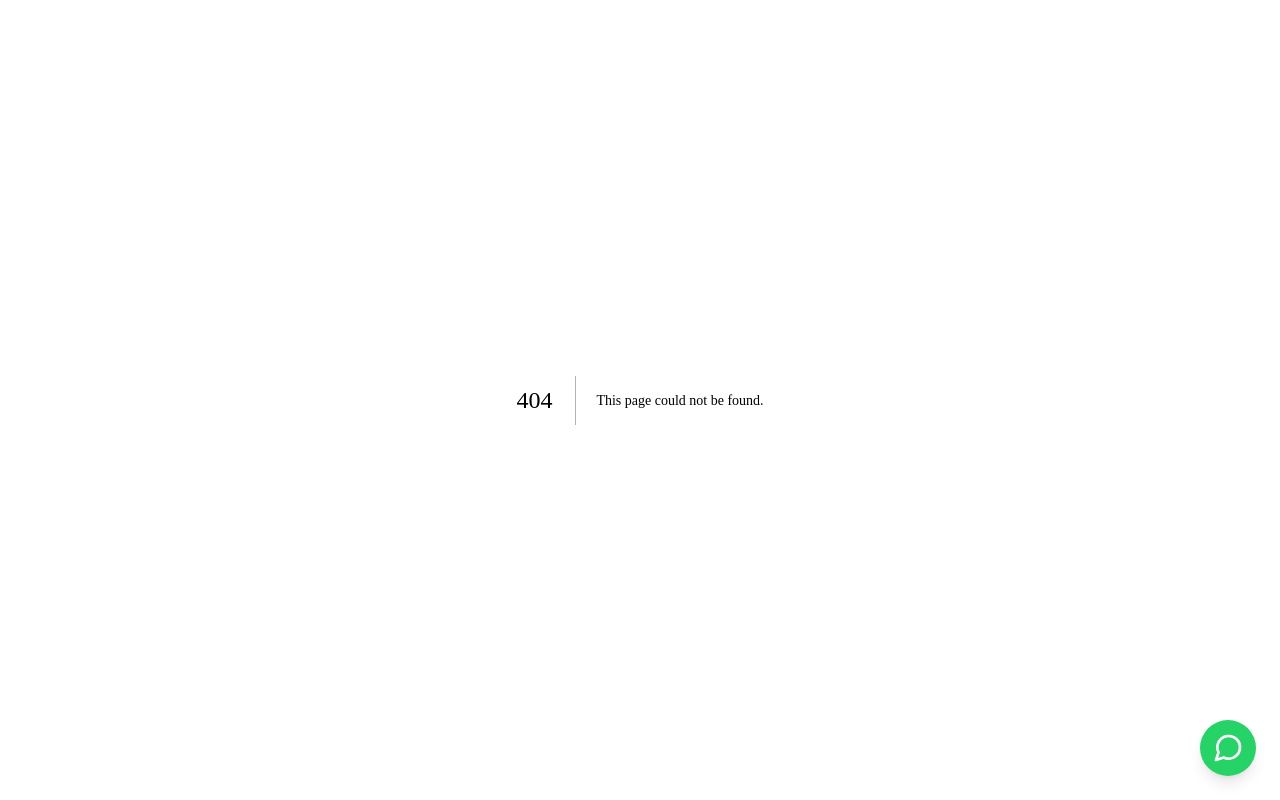
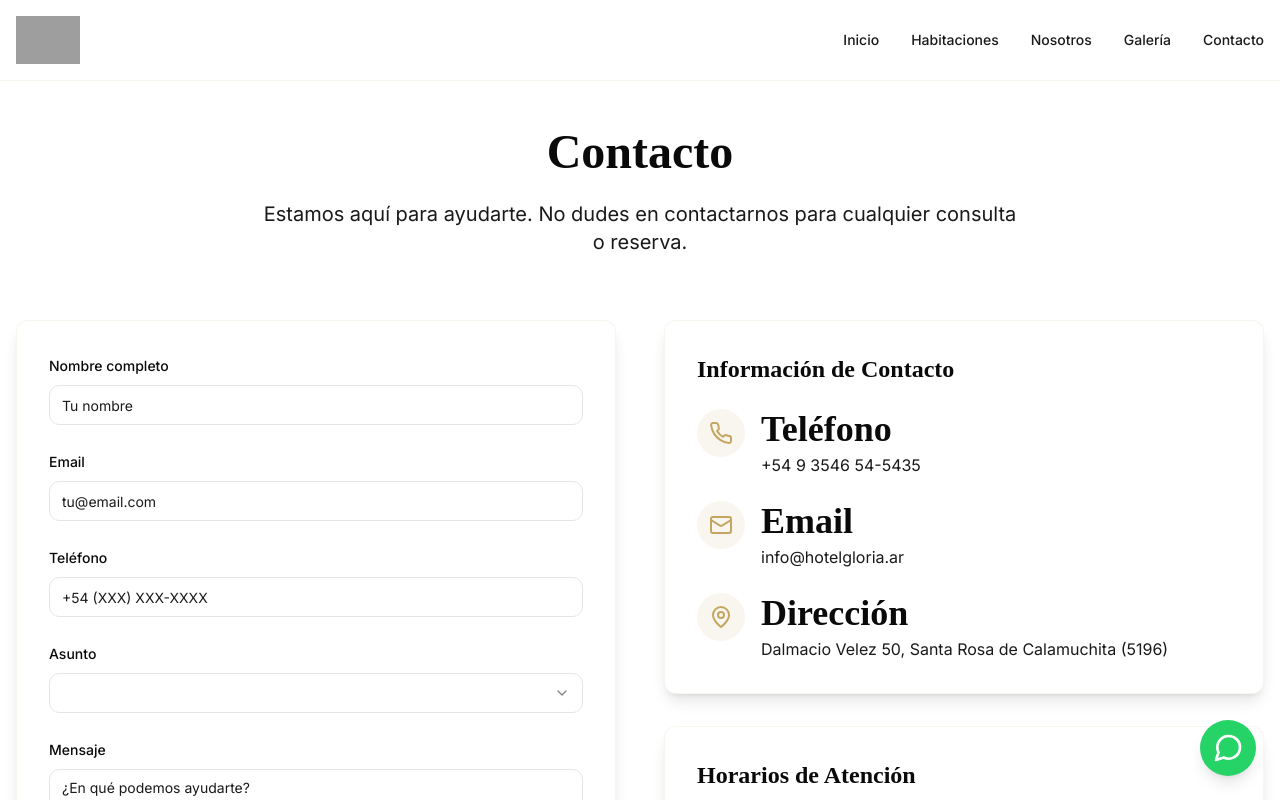
Before and after one commit to clientesweb/hotelgloria, a Next.js app: page /contacto in a window 1280 px wide. Before the commit this address had no page. Shown: the top 800 px of the page. Built offline with nearby package versions, Linux system fonts and the light colour scheme; grey boxes are pictures that could not be loaded.

Commit message:
Create page.tsx

```diff
--- /dev/null
+++ b/app/contacto/page.tsx
@@ -0,0 +1,31 @@
+import Navigation from "@/components/navigation"
+import Footer from "@/components/footer"
+import ContactForm from "@/components/contact-form"
+import ContactInfo from "@/components/contact-info"
+import ContactMap from "@/components/contact-map"
+
+export default function ContactoPage() {
+  return (
+    <div className="min-h-screen bg-white">
+      <Navigation />
+      <main className="pt-20">
+        <div className="container mx-auto px-4 py-12">
+          <div className="max-w-3xl mx-auto text-center mb-16">
+            <h1 className="text-4xl md:text-5xl font-bold mb-6 font-gloria">Contacto</h1>
+            <p className="text-xl text-muted-foreground">
+              Estamos aquí para ayudarte. No dudes en contactarnos para cualquier consulta o reserva.
+            </p>
+          </div>
+
+          <div className="grid lg:grid-cols-2 gap-12 items-start">
+            <ContactForm />
+            <ContactInfo />
+          </div>
+        </div>
+
+        <ContactMap />
+      </main>
+      <Footer />
+    </div>
+  )
+}
```
